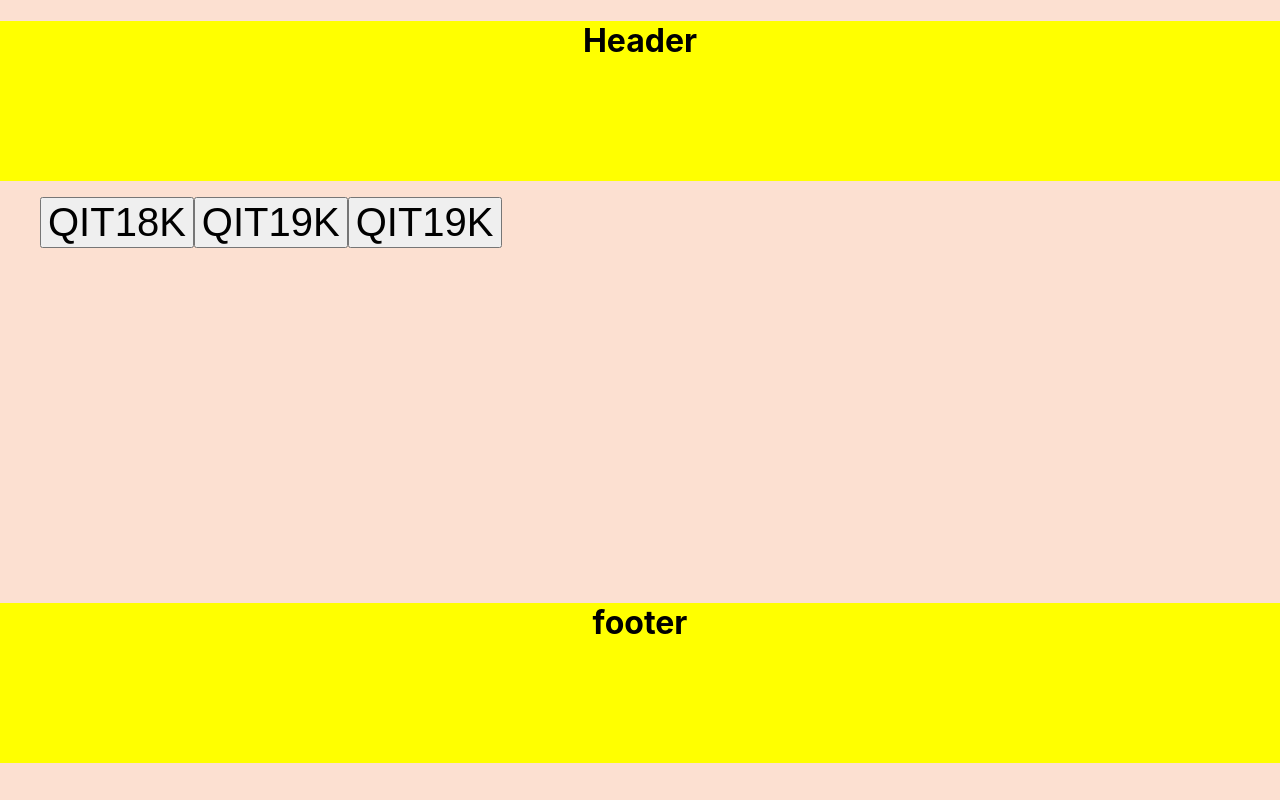
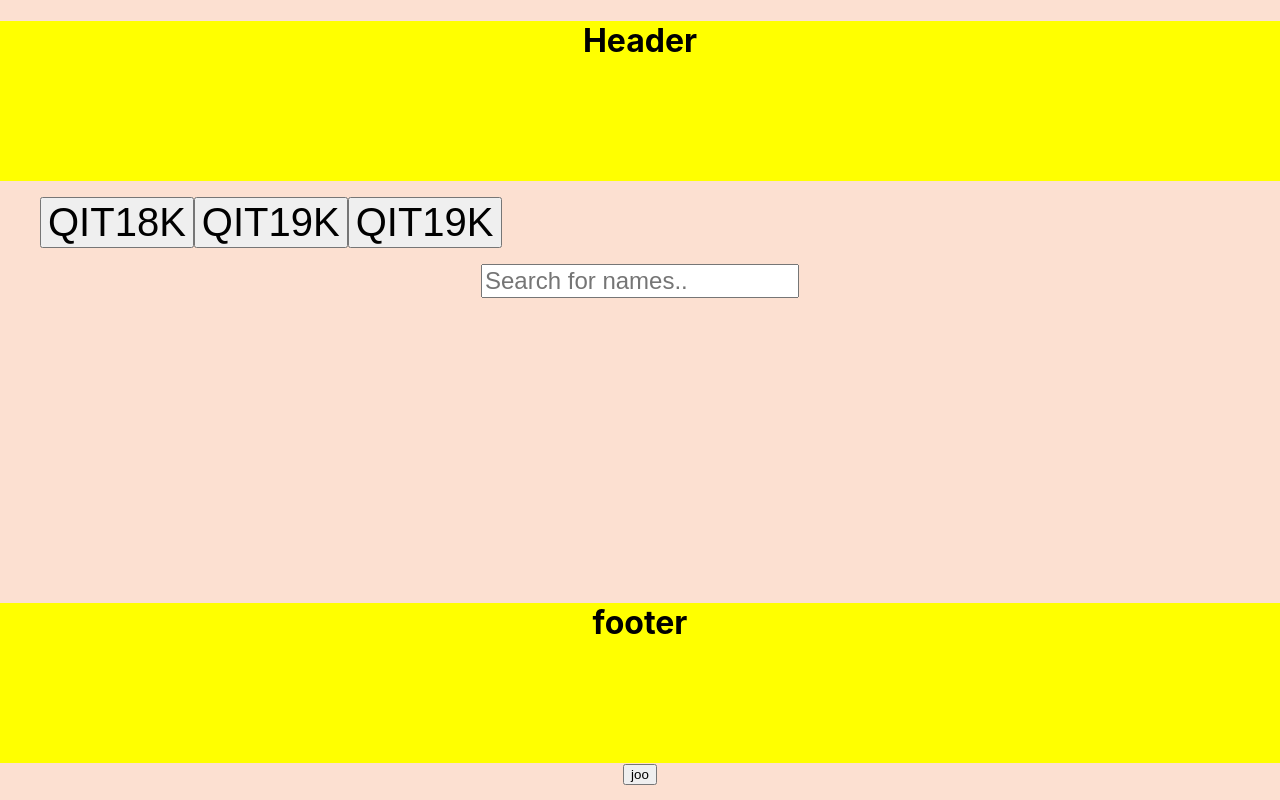
Before and after one commit to teropaj/git-priima, a React (Create React App) app in the folder teacher-view-new/: page / in a window 1280 px wide. Built offline with nearby package versions, Linux system fonts and the light colour scheme.

Commit message:
validStudents

```diff
--- a/teacher-view-new/src/App.js
+++ b/teacher-view-new/src/App.js
@@ -23,6 +23,7 @@ class App extends Component {
     this.footerComponentOn=this.headerComponentOn=true
      this.callback=this.callback.bind(this)
      this.HeaderFooterTurnOff=this.HeaderFooterTurnOff.bind(this)
+     this.ListAllStudents=this.ListAllStudents.bind(this)
   }
 
 
@@ -32,6 +33,8 @@ componentDidMount(){
    //console.log(this.jsonParsed)
    //console.log('jsontest ',jsonTest.joo)
    this.ListNamesOfGroup(0)
+   this.ListAllStudents()
+
 
 }
 groups(data){
@@ -64,13 +67,58 @@ groups(data){
       let id=student.id
       let status=student.status
 
-      console.dir(i+' '+name)
+      //console.dir(i+' '+name)
       students.push( [name,id,status])
 
     }
     return students
 
   }
+   ListAllStudents(){
+     console.log('ListAllStudents')
+     let students=[]
+     //let lenghtOfGroups=Object.getOwnPropertyNames(jsonFile.groupList[groupNumber].studentList).length
+     for (let i in jsonFile.groupList){
+
+       console.log(i,'  ',students[i])
+
+      for(let j in jsonFile.groupList[i]){
+        let group=jsonFile.groupList[i].groupId
+        console.log(group)
+        //console.log(j)
+        for(let k in jsonFile.groupList[i].studentList){
+          //let helper=jsonFile.groupList[i].studentList[j]
+
+          //students[i][k]=[helper.name,helper.Id,helper.status]
+          //console.log('i = ',i,'j = ',j,'  ',students[i][k])
+
+          let name=jsonFile.groupList[i].studentList[k].name
+          let id=jsonFile.groupList[i].studentList[k].Id
+          let status=jsonFile.groupList[i].studentList[k].status
+          students.push({group:group,
+                         name:name,
+                         id:id,
+                        status:status})
+          // helper.group=group
+          // students.push(helper)
+
+
+        }
+      }
+
+    }
+    for (let i of students){
+    console.log(i)}
+    return students
+   }
+
+
+
+
+
+
+
+
   HeaderFooterTurnOff(onOff) {
     this.headerComponentOn=this.footerComponentOn=onOff
   }
@@ -98,14 +146,16 @@ groups(data){
               component=
                 {this.callback}
 
-              headerFooterOff={this.HeaderFooterTurnOff}/>
+              headerFooterOff={this.HeaderFooterTurnOff}
+
+              students={this.ListAllStudents(jsonFile)}/>
         }
 
 
 
                {(this.headerComponentOn===true) ? <Footer/>:""}
 
-
+              <button onClick={this.ListAllStudents}>joo</button>
       </div>
     );
   }
--- a/teacher-view-new/src/components/ListStudents.js
+++ b/teacher-view-new/src/components/ListStudents.js
@@ -4,6 +4,9 @@ import sortByName from './functions/sortByName'
 import sortByGrade from './functions/sortByGrade'
 
 export default class ListStudents extends Component {
+
+
+
   render() {
     return (
       <div>
@@ -25,8 +28,8 @@ export default class ListStudents extends Component {
 
                 {this.props.searchList.map((student,index)=>
                      <tr key={index}a>
-                      <td key={index}>{student[0]}   </td>
-                      <td style={{textAlign: 'center'}}>{student[2]}</td>
+                      <td key={index}>{student.name}   </td>
+                      <td style={{textAlign: 'center'}}>{student.status}</td>
                    </tr>
                 )
               }
--- a/teacher-view-new/src/components/Section.js
+++ b/teacher-view-new/src/components/Section.js
@@ -2,6 +2,9 @@ import React, { Component } from 'react';
 import './css/TeacherLoggedIn.css'
 // const jsonFile = require('jsonfile')
 // const fileName = './teacherViewJson.json'
+import ListStudents from './ListStudents'
+import SearchStudents from './SearchStudents.js'
+
 
 
 
@@ -13,6 +16,14 @@ class TeacherLoggedIn extends Component {
   constructor(props){
     super(props)
     this.handleClick=this.handleClick.bind(this)
+
+    this.state={students:this.props.students,
+                searchList:"",
+                validStudents:this.props.students}
+    this.showSearchList=false
+    this.showStudents=this.showStudents.bind(this)
+    this.makeListOfNamesOfStudents=this.makeListOfNamesOfStudents.bind(this)
+    this.callbackStudentSearch=this.callbackStudentSearch.bind(this)
   }
 
 
@@ -28,6 +39,18 @@ class TeacherLoggedIn extends Component {
     // let lenght=Object.getOwnPropertyNames(jsonData.groupList).length
     // for (let i=0;i<lenght-1;i++){
     //   console.dir(i+' '+jsonData.groupList[i].groupId)
+    }
+    showStudents(studs,group){
+      let studentListHelper = []
+
+      for (let i in studs) {
+        console.log('group ',group,'i.group ',studs[i].group)
+        if (studs[i].group===group) {studentListHelper.push(studs[i])}
+        }
+      this.setState({searchList: studentListHelper})
+      this.setState({validStudents:studentListHelper})
+      console.log(this.state.searchList)
+      this.showSearchList=true
     }
 
 
@@ -52,11 +75,32 @@ class TeacherLoggedIn extends Component {
     xhttp.open("GET", "./teacherViewJson.json", true);
     xhttp.send();
   }
-  handleClick(e) {console.log(e)
-    this.props.component(e.target.id)
-    this.props.headerFooterOff(false)}
+  handleClick(e) {console.log(e.target.id)
+    // this.props.component(e.target.id)
+    // this.props.headerFooterOff(false)}
+    this.showStudents(this.props.students, e.target.id)
+    let studentsOfGroup= []
 
-
+    // for (let i in this.state.students){
+    //   console.log('i group ',this.state.students[i].group,e.target.id)
+    //   if (this.state.students[i].group===e.target.group)
+    //   console.log('i.group ',i.group,'   ',e.target.ip)
+    //   studentsOfGroup.push(i)
+    // }
+    // //console.log('studentsOfGroup ',studentsOfGroup)
+    // this.setState({validStudents:studentsOfGroup})
+  }
+  makeListOfNamesOfStudents(){
+    let names=[]
+    for (let i in this.props.students){
+      names.push(i.name)
+    }
+    return names
+  }
+  callbackStudentSearch(b){
+    console.log(b)
+    this.setState({searchList: b})
+  }
 
   render() {
 
@@ -73,11 +117,20 @@ class TeacherLoggedIn extends Component {
 
            <button style={{fontSize: '5vh'}} onClick={this.handleClick}
                   //{this.props.component(index)}
-                  id={index}
+                  id={group}
                   >{group}</button>
            </li>
           )}
         </ul>
+        <SearchStudents students={this.makeListOfNamesOfStudents}
+                          callback={this.callbackStudentSearch}/>
+
+
+
+        {(this.showSearchList===true) ?
+          <ListStudents searchList={this.state.searchList}/> :
+          ""
+        }
 
       </div>
     );
--- a/teacher-view-new/src/components/functions/sortByGrade.js
+++ b/teacher-view-new/src/components/functions/sortByGrade.js
@@ -6,11 +6,14 @@ export default function sortByGrade (array) {
    array.sort(function(a, b) {
 
 
+      console.log(a,b)
+
+
 
         let nameA,nameB
 
-             nameA = a[2]; // ignore upper and lowercase
-             nameB = b[2]; // ignore upper and lowercase
+             nameA = a.status; // ignore upper and lowercase
+             nameB = b.status; // ignore upper and lowercase
 
 
    if (nameA < nameB) {
```
